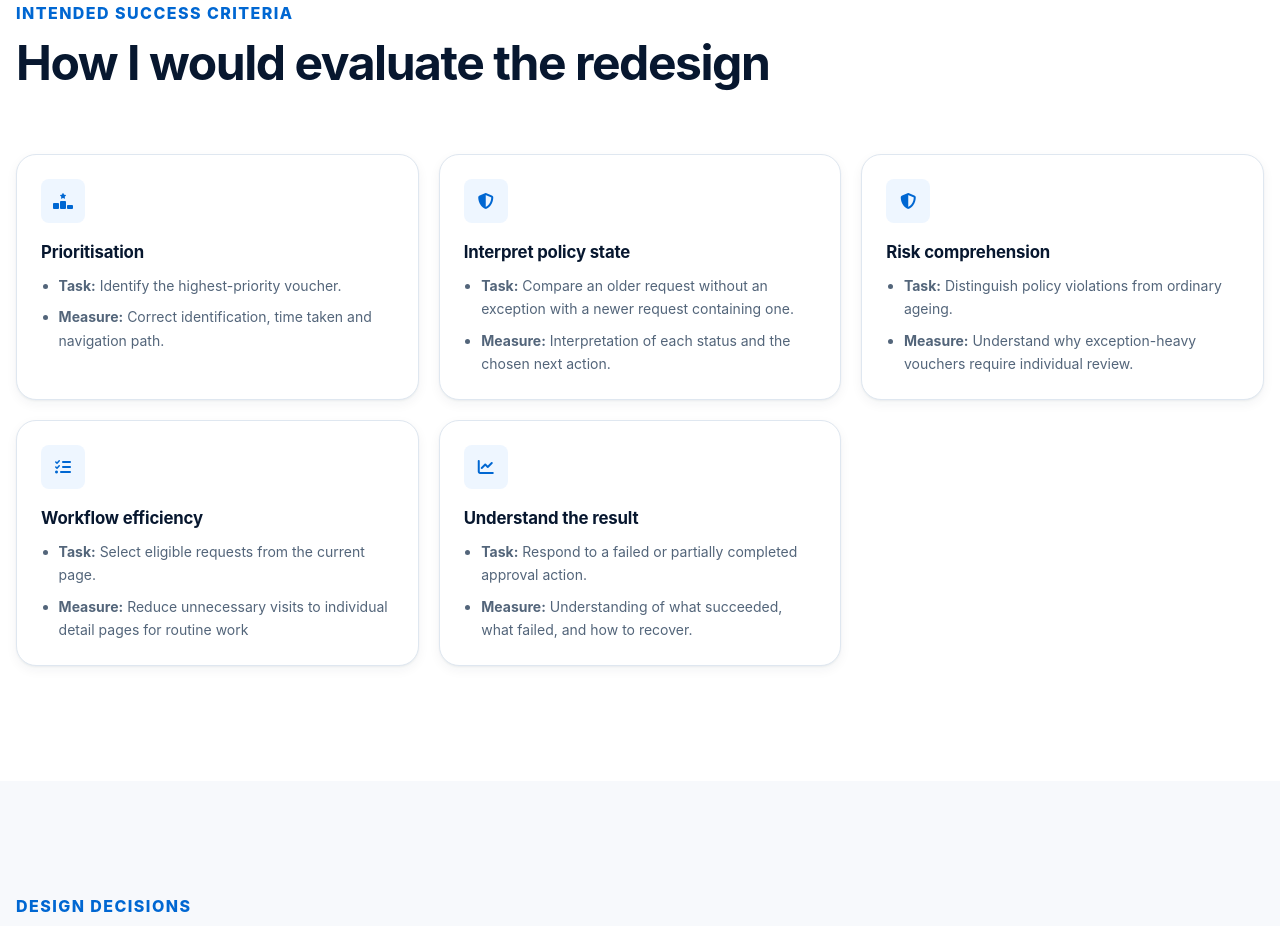
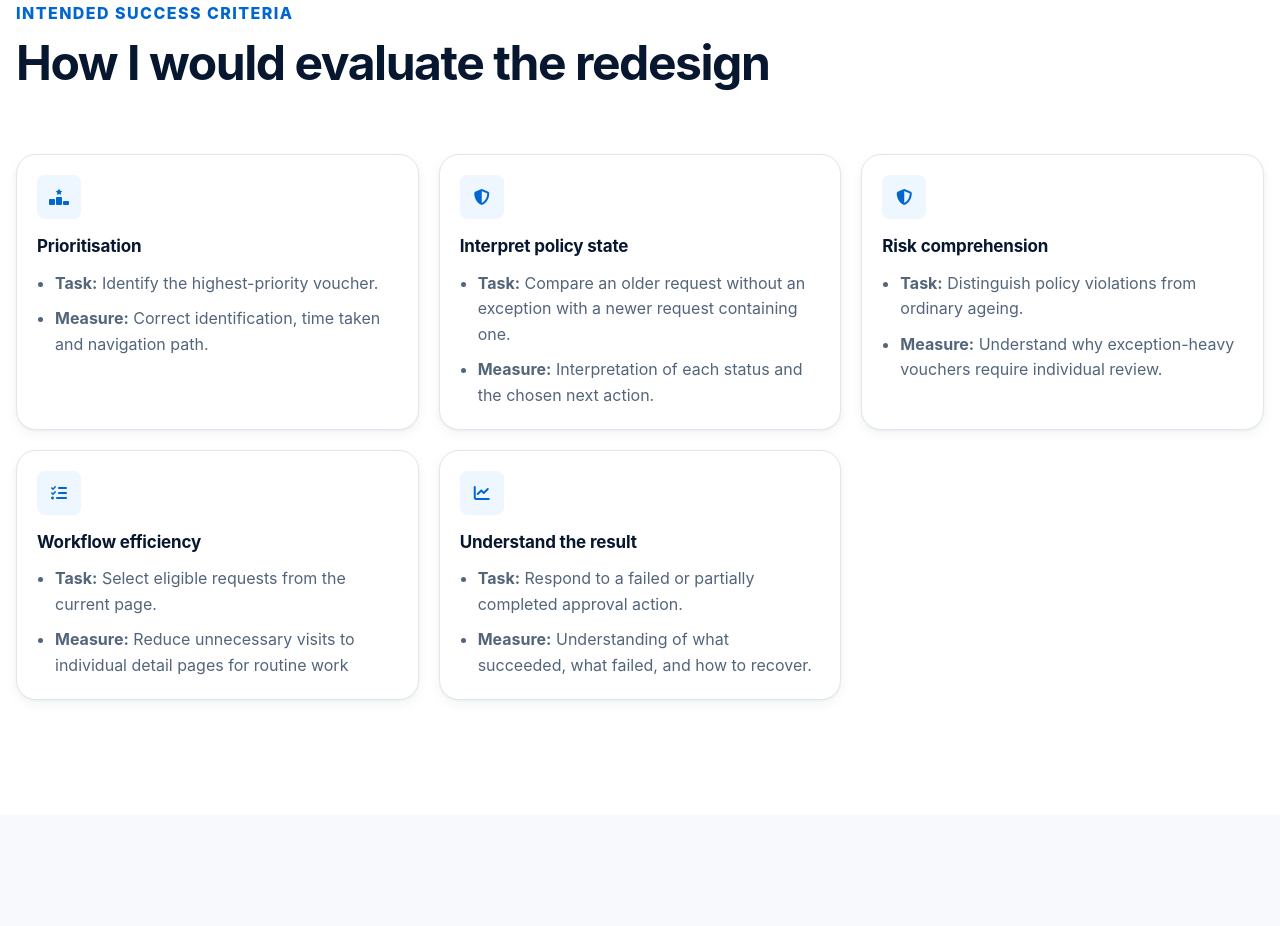
Before and after one commit to gaurankpatil/gaurankpatil.github.io, a website: page travel-expense-case-study/ems.html in a window 1280 px wide. Shown: the part 3243-4169 px from the top of the page. Drawn offline with Linux system fonts and the light colour scheme.

Commit message:
Update case-study.css

```diff
--- a/travel-expense-case-study/assets/css/case-study.css
+++ b/travel-expense-case-study/assets/css/case-study.css
@@ -1962,3 +1962,88 @@ body.portfolio-image-viewer-open {
     box-shadow: none;
   }
 }
+
+
+
+/* ==========================================================
+   EMS — Responsive evaluation cards
+   Five columns on wide screens, then three, two, and one
+   ========================================================== */
+
+
+/* Default: one column */
+
+#successcriteria .outcome-grid--compact {
+  display: grid;
+  grid-template-columns: minmax(0, 1fr);
+  gap: 1.25rem;
+  align-items: stretch;
+}
+
+
+/* Comfortable spacing inside each card */
+
+#successcriteria .outcome-grid--compact > .outcome-card {
+  min-width: 0;
+  padding: 1.25rem;
+}
+
+
+/* Consistent spacing beneath the icons */
+
+#successcriteria .outcome-card__icon {
+  margin-bottom: 1rem;
+}
+
+
+/* Readable card headings */
+
+#successcriteria .outcome-card h3 {
+  margin: 0 0 0.75rem;
+  font-size: 1.0625rem;
+  line-height: 1.4;
+  overflow-wrap: anywhere;
+}
+
+
+/* Readable body text and spacing between the two points */
+
+#successcriteria .outcome-card ul {
+  gap: 0.625rem;
+  margin: 0;
+  padding-inline-start: 1.125rem;
+  font-size: 1rem;
+  line-height: 1.6;
+}
+
+#successcriteria .outcome-card li {
+  min-width: 0;
+  overflow-wrap: anywhere;
+}
+
+
+/* Two columns: approximately 672px and above */
+
+@media (min-width: 42rem) {
+  #successcriteria .outcome-grid--compact {
+    grid-template-columns: repeat(2, minmax(0, 1fr));
+  }
+}
+
+
+/* Three columns: approximately 1024px and above */
+
+@media (min-width: 64rem) {
+  #successcriteria .outcome-grid--compact {
+    grid-template-columns: repeat(3, minmax(0, 1fr));
+  }
+}
+
+
+/* Five columns: approximately 1440px and above */
+
+@media (min-width: 90rem) {
+  #successcriteria .outcome-grid--compact {
+    grid-template-columns: repeat(5, minmax(0, 1fr));
+  }
+}
```
